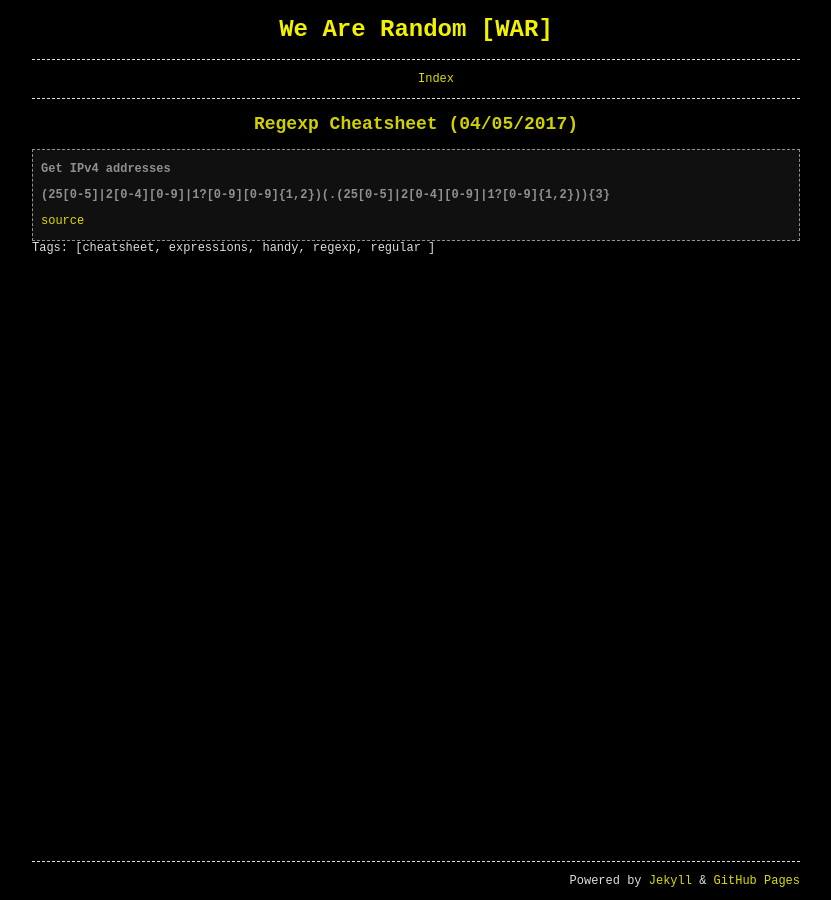
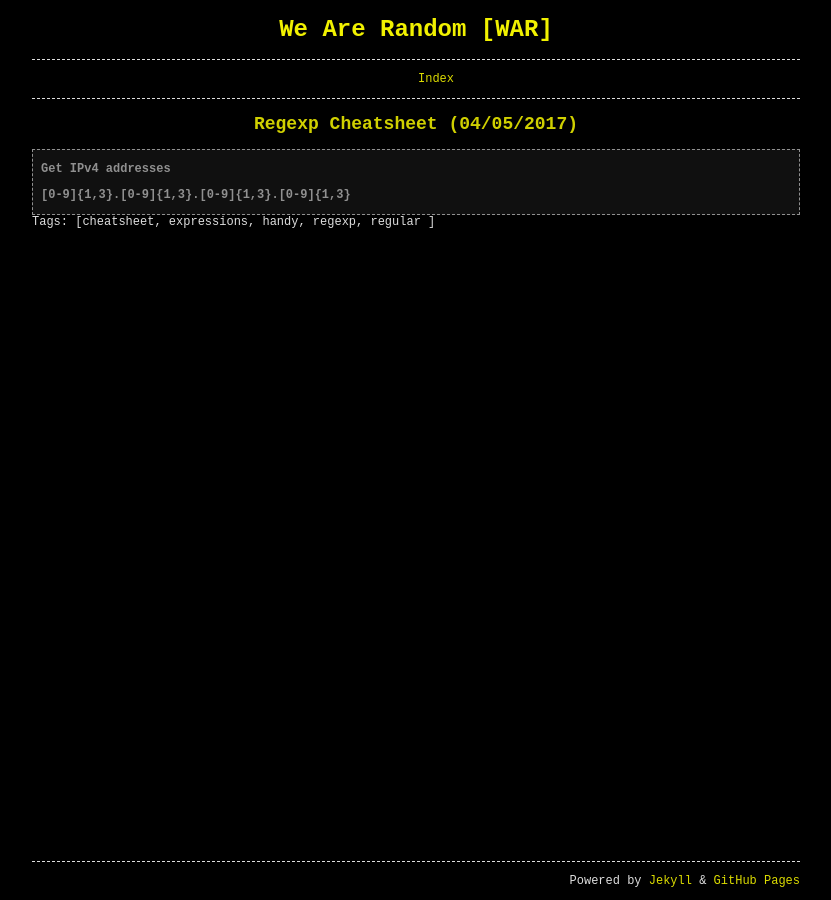
Before and after one commit to wearerandom/wearerandom.github.io, a Jekyll site: the page built from _posts/2017-05-04-regexpcheatsheet.md, in a window 1280 px wide. Shown: the whole page, without its empty margins (224-1055 px from the left). Built offline with Jekyll 4.4.1, drawn with Linux system fonts in a browser that asks for light colours.

Commit message:
Update 2017-05-04-regexpcheatsheet.md

```diff
--- a/_posts/2017-05-04-regexpcheatsheet.md
+++ b/_posts/2017-05-04-regexpcheatsheet.md
@@ -7,6 +7,4 @@ tags: [regexp, cheatsheet, regular, expressions, handy]
 ---
 <h3>Get IPv4 addresses</h3>
 
-<b>(25[0-5]|2[0-4][0-9]|1?[0-9][0-9]{1,2})(\.(25[0-5]|2[0-4][0-9]|1?[0-9]{1,2})){3}</b>
-
-<a href="https://gist.github.com/pyrocat101/7568655">source</a>
+<b>[0-9]{1,3}\.[0-9]{1,3}\.[0-9]{1,3}\.[0-9]{1,3}</b>
```
